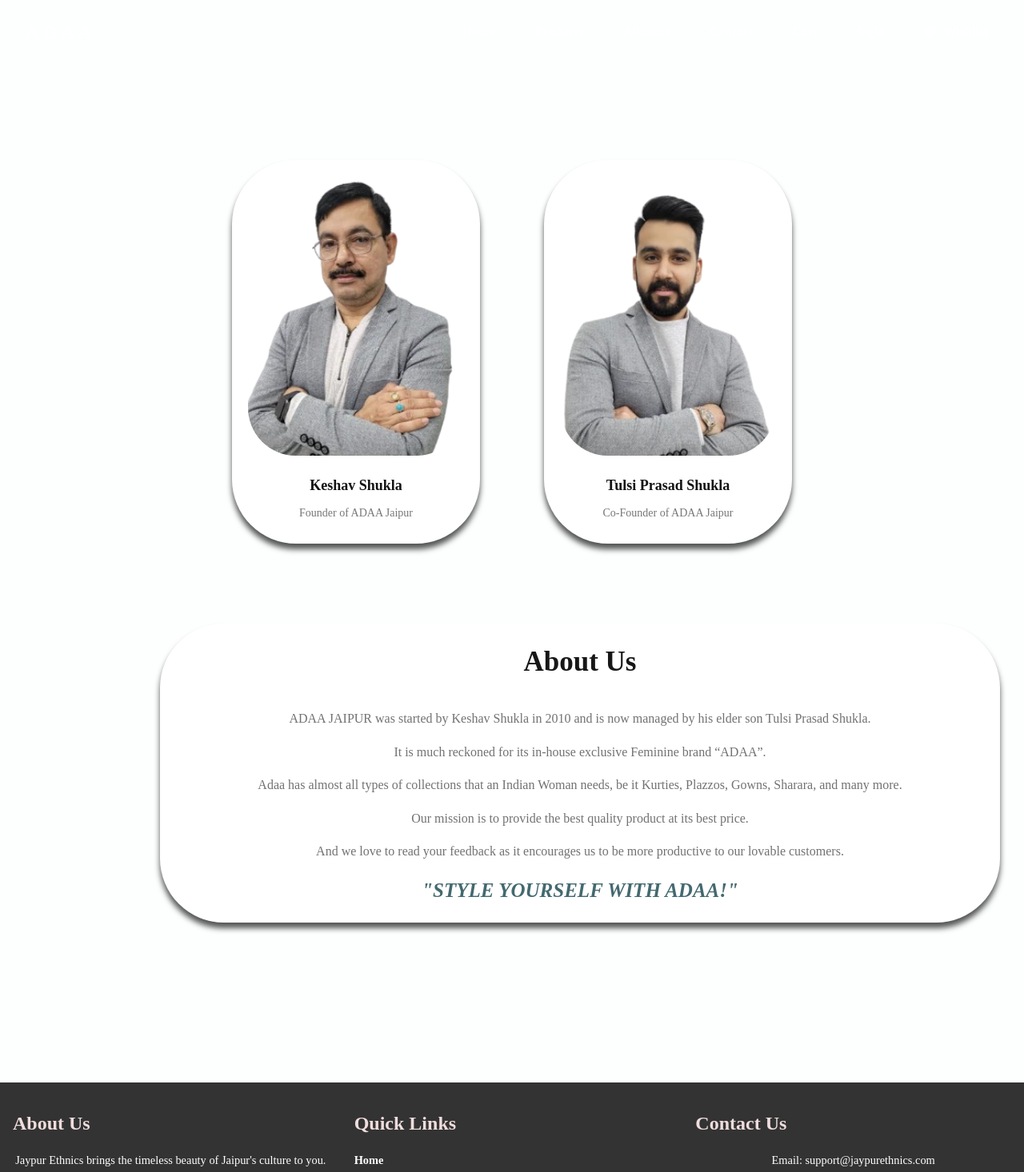
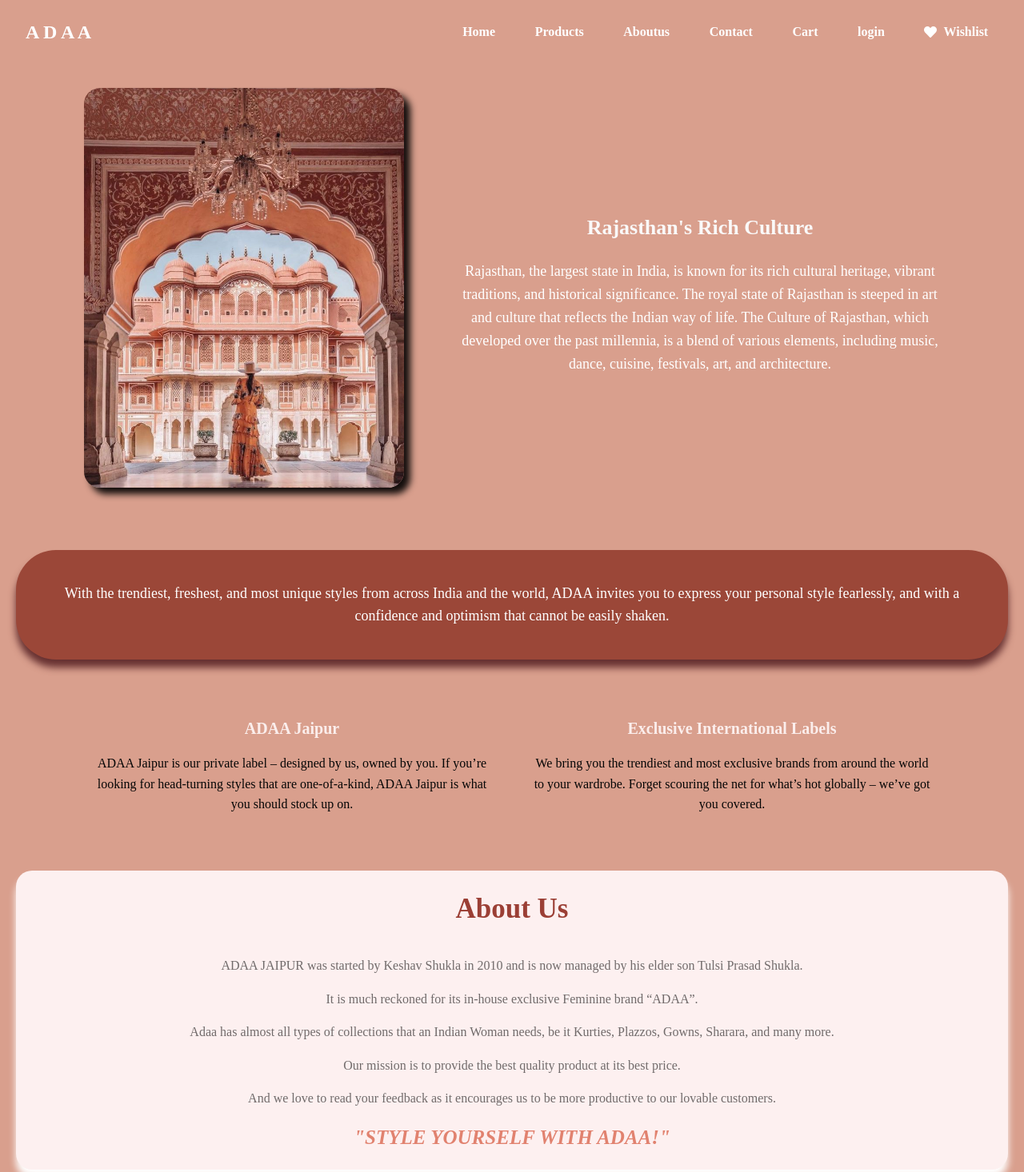
Before and after one commit to dhairyadev26/addajaipur, a React (Create React App) app in the folder frontend/: page /aboutus in a window 1280 px wide. Shown: the top 1466 px of the page at 80% size. Built offline with nearby package versions, Linux system fonts and the light colour scheme; a web font is replaced by a local one.

Commit message:
Aboutus
styling and image

```diff
--- a/frontend/src/pages/Aboutus.jsx
+++ b/frontend/src/pages/Aboutus.jsx
@@ -1,44 +1,93 @@
 import React from "react";
-import { Link } from "react-router-dom"; // Import Link
 import "../styles/Aboutus.css";
 import founder from "../assets/Founder.png";
 import cofounder from "../assets/Cofounder.png";
+import about1img from "../assets/about1.jpg"; // Add Rajasthan image
 
 const Aboutus = () => {
   return (
     <div className="about-container">
+      {/* Top Section with Vertical Image and Description */}
+      <div className="rajasthan-section">
+        <div className="rajasthan-image">
+          <img src={about1img} alt="Rajasthan" />
+        </div>
+        <div className="rajasthan-description">
+          <h2>Rajasthan's Rich Culture</h2>
+          <p>
+            Rajasthan, the largest state in India, is known for its rich cultural
+            heritage, vibrant traditions, and historical significance. The royal
+            state of Rajasthan is steeped in art and culture that reflects the
+            Indian way of life. The Culture of Rajasthan, which developed over
+            the past millennia, is a blend of various elements, including music,
+            dance, cuisine, festivals, art, and architecture.
+          </p>
+        </div>
+      </div>
+
+
+      {/* Highlighted Banner Section */}
+      <div className="about-banner">
+        <p>
+          With the trendiest, freshest, and most unique styles from across India
+          and the world, ADAA invites you to express your personal style
+          fearlessly, and with a confidence and optimism that cannot be easily
+          shaken.
+        </p>
+      </div>
+
+      {/* Two-Column Description Section */}
+      <div className="about-description">
+        <div className="description-column">
+          <h3>ADAA Jaipur</h3>
+          <p>
+            ADAA Jaipur is our private label – designed by us, owned by you. If
+            you’re looking for head-turning styles that are one-of-a-kind, ADAA
+            Jaipur is what you should stock up on.
+          </p>
+        </div>
+        <div className="description-column">
+          <h3>Exclusive International Labels</h3>
+          <p>
+            We bring you the trendiest and most exclusive brands from around the
+            world to your wardrobe. Forget scouring the net for what’s hot
+            globally – we’ve got you covered.
+          </p>
+        </div>
+      </div>
+
+      {/* About Us Section */}
+      <div className="about-right">
+        <h1>About Us</h1>
+        <p>
+          ADAA JAIPUR was started by Keshav Shukla in 2010 and is now managed by
+          his elder son Tulsi Prasad Shukla.
+        </p>
+        <p>It is much reckoned for its in-house exclusive Feminine brand “ADAA”.</p>
+        <p>
+          Adaa has almost all types of collections that an Indian Woman needs, be
+          it Kurties, Plazzos, Gowns, Sharara, and many more.
+        </p>
+        <p>Our mission is to provide the best quality product at its best price.</p>
+        <p>
+          And we love to read your feedback as it encourages us to be more
+          productive to our lovable customers.
+        </p>
+        <h3>"STYLE YOURSELF WITH ADAA!"</h3>
+      </div>
+
+      {/* Founder and Co-Founder Section */}
       <div className="about-left">
         <div className="about-card">
           <img src={founder} alt="Founder" />
           <h3>Keshav Shukla</h3>
           <p>Founder of ADAA Jaipur</p>
         </div>
-        <div></div><div></div><div></div>
         <div className="about-card">
-        <img src={cofounder} alt="Cofounder" />
+          <img src={cofounder} alt="Cofounder" />
           <h3>Tulsi Prasad Shukla</h3>
           <p>Co-Founder of ADAA Jaipur</p>
         </div>
-      </div>
-      <div className="about-right">
-        <h1>About Us</h1>
-        <p>
-          ADAA JAIPUR was started by Keshav Shukla in 2010 and is now managed by
-          his elder son Tulsi Prasad Shukla.
-        </p>
-        <p>
-          It is much reckoned for its in-house exclusive Feminine brand “ADAA”.
-        </p>
-        <p>
-          Adaa has almost all types of collections that an Indian Woman needs, be it Kurties, Plazzos, Gowns, Sharara, and many more.
-        </p>
-        <p>
-          Our mission is to provide the best quality product at its best price.
-        </p>
-        <p>
-          And we love to read your feedback as it encourages us to be more productive to our lovable customers.
-        </p>
-        <h3>"STYLE YOURSELF WITH ADAA!"</h3>
       </div>
     </div>
   );
--- a/frontend/src/styles/Aboutus.css
+++ b/frontend/src/styles/Aboutus.css
@@ -1,23 +1,106 @@
 .about-container {
   display: flex;
   flex-direction: column; /* Stack sections vertically */
-  padding: 200px;
-  gap: 100px; /* Add space between the sections */
-  background-color: #fdffff;
+  padding: 20px;
+  gap: 50px; /* Add space between sections */
+  background-color: #d99f8d;
 }
 
+/* Rajasthan Section (Vertical Sections) */
+.rajasthan-section {
+  display: flex;
+  gap: 70px;
+  align-items: center;
+  justify-content: center;
+  padding: 20px;
+}
+
+.rajasthan-image img {
+  width: 400px;
+  height: 500px;
+  margin-top: 70px;
+  border-radius: 20px;
+  object-fit: cover;
+  box-shadow: 8px 8px 8px rgba(0, 0, 0, 0.914);
+}
+
+.rajasthan-description {
+  max-width: 600px;
+  text-align: left;
+}
+
+.rajasthan-description h2 {
+  font-size: 26px;
+  margin-bottom: 20px;
+  color: #faf9f9;
+  font-family: "The Seasons";
+}
+
+.rajasthan-description p {
+  font-size: 18px;
+  line-height: 1.6;
+  color: #ffffff;
+  font-family: "The Seasons";
+}
+
+/* Highlighted Banner Section */
+.about-banner {
+  background-color: #9b4738; /* Dark blue background */
+  color: white;
+  text-align: center;
+  padding: 40px 20px;
+  border-radius: 50px;
+  box-shadow: 0 10px 10px rgb(103, 49, 49);
+}
+
+.about-banner p {
+  font-size: 18px;
+  line-height: 1.6;
+  font-family: "The Season";
+  margin: 0;
+}
+
+/* Two-Column Description Section */
+.about-description {
+  display: flex;
+  justify-content: center;
+  gap: 50px;
+  padding: 20px;
+}
+
+.description-column {
+  flex: 1;
+  max-width: 500px;
+  text-align: center;
+}
+
+.description-column h3 {
+  font-size: 20px;
+  font-weight: bold;
+  color: #fbeeec;
+  margin-bottom: 15px;
+  font-family: "The Season";
+}
+
+.description-column p {
+  font-size: 16px;
+  line-height: 1.6;
+  color: #060606;
+  font-family: "The Season";
+}
+
+/* About Us Section */
 .about-right {
-  background: white;
-  border-radius: 80px;
-  box-shadow: 0 7px 7px rgba(13, 13, 13, 0.697);
+  background: rgb(253, 240, 240);
+  border-radius: 20px;
+  box-shadow: 0 10px 10px rgb(254, 254, 254);
   padding: 20px;
-  width: 1050px;
   text-align: center;
 }
 
 .about-right h1 {
   font-size: 35px;
-  color: #171717;
+  color: #9b3f35;
   margin-bottom: 30px;
   font-family: "The Seasons";
 }
@@ -32,11 +115,11 @@
 
 .about-right h3 {
   font-size: 25px;
-  color: #43696f;
+  color: #e1826f;
   font-style: italic;
-  margin-top: px;
 }
 
+/* Founder and Co-Founder Section */
 .about-left {
   display: flex;
   flex-direction: row; /* Align cards side by side */
@@ -45,19 +128,18 @@
 }
 
 .about-card {
-  background: rgb(255, 255, 255);
-  border-radius: 80px;
-  box-shadow: 0 7px 7px rgba(8, 8, 8, 0.688);
-  padding: 20px;
+  background: rgb(249, 234, 234);
+  border-radius: 20px;
+  box-shadow: 0 7px 7px rgba(8, 8, 8, 0.2);
+  padding: 10px;
   text-align: center;
   width: 310px; /* Fixed card width */
-  height: 480px;
 }
 
 .about-card img {
   width: 100%;
   height: 350px;
-  border-radius: 60px;
+  border-radius: 150px;
   object-fit: cover;
   margin-bottom: 15px; /* Space below the image */
 }
@@ -71,5 +153,5 @@
 
 .about-card p {
   font-size: 14px;
-  color: #777;
+  color: #000000;
 }
```
Also changed, not shown: frontend/src/assets/about1.jpg (added).
